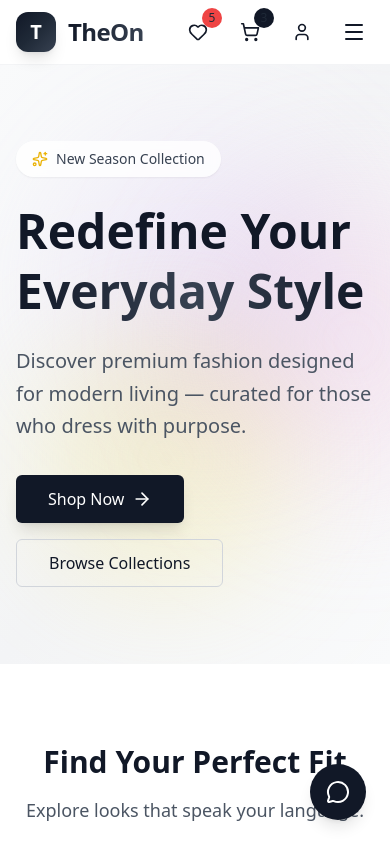
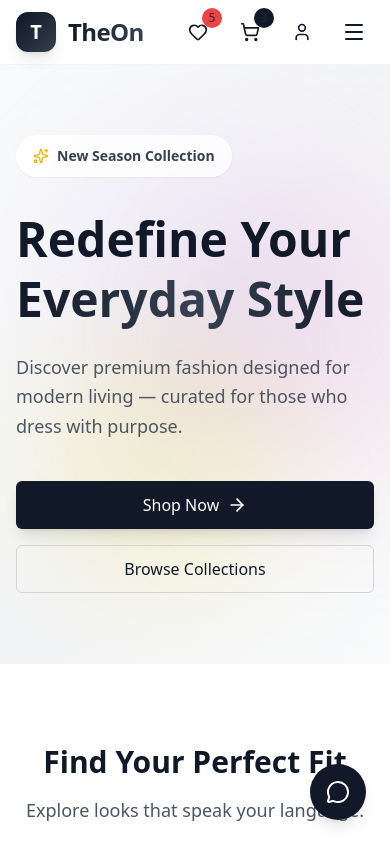
Before and after one commit to indrareddy15/theOn_u, a React (Vite) app: page / in a window 390 px wide. Shown: the top 844 px of the page. Built offline with nearby package versions, Linux system fonts and the light colour scheme.

Commit message:
completionId: cgen-9cb909d4ba7a4e3eb6189a8b4d5fb065
cgen-9cb909d4ba7a4e3eb6189a8b4d5fb065

```diff
--- a/src/pages/Home.jsx
+++ b/src/pages/Home.jsx
@@ -44,7 +44,7 @@ export default function Home() {
   return (
     <div className="min-h-screen">
       {/* Hero Section */}
-      <section className="relative h-[600px] md:h-[700px] bg-gradient-to-br from-gray-50 via-gray-100 to-gray-50 overflow-hidden">
+      <section className="relative h-[600px] md:h-[750px] bg-gradient-to-br from-gray-50 via-gray-100 to-gray-50 overflow-hidden">
         <div className="absolute inset-0">
           <div className="absolute top-20 right-10 w-72 h-72 bg-purple-200 rounded-full mix-blend-multiply filter blur-3xl opacity-30 animate-blob"></div>
           <div className="absolute bottom-20 left-10 w-72 h-72 bg-yellow-200 rounded-full mix-blend-multiply filter blur-3xl opacity-30 animate-blob animation-delay-2000"></div>
@@ -52,10 +52,10 @@ export default function Home() {
         </div>
 
         <div className="relative max-w-7xl mx-auto px-4 sm:px-6 lg:px-8 h-full flex items-center">
-          <div className="max-w-2xl">
-            <div className="inline-flex items-center gap-2 px-4 py-2 bg-white/80 backdrop-blur-sm rounded-full mb-6 shadow-sm">
+          <div className="max-w-2xl animate-fadeInDown">
+            <div className="inline-flex items-center gap-2 px-4 py-2.5 bg-white/80 backdrop-blur-sm rounded-full mb-8 shadow-sm hover:shadow-md transition-all duration-300 border border-white/50">
               <Sparkles className="w-4 h-4 text-yellow-500" />
-              <span className="text-sm font-medium text-gray-700">New Season Collection</span>
+              <span className="text-sm font-semibold text-gray-700">New Season Collection</span>
             </div>
 
             <h1 className="text-5xl md:text-7xl font-bold text-gray-900 mb-6 leading-tight">
@@ -65,14 +65,14 @@ export default function Home() {
               </span>
             </h1>
 
-            <p className="text-xl text-gray-600 mb-8 max-w-lg leading-relaxed">
+            <p className="text-lg md:text-xl text-gray-600 mb-10 max-w-lg leading-relaxed font-medium">
               Discover premium fashion designed for modern living — curated for those who dress with purpose.
             </p>
 
-            <div className="flex flex-wrap gap-4">
+            <div className="flex flex-col sm:flex-row flex-wrap gap-4">
               <Button
                 size="lg"
-                className="bg-gray-900 hover:bg-gray-800 text-white shadow-lg hover:shadow-xl transition-all duration-300 group"
+                className="bg-gray-900 hover:bg-gray-800 text-white shadow-lg hover:shadow-xl transition-all duration-300 group rounded-lg"
                 onClick={() => navigate(createPageUrl('Shop'))}
               >
                 Shop Now
@@ -81,6 +81,7 @@ export default function Home() {
               <Button
                 size="lg"
                 variant="outline"
+                className="rounded-lg hover:bg-gray-50 transition-all duration-300"
                 onClick={() => navigate(createPageUrl('Shop'))}
               >
                 Browse Collections
```
